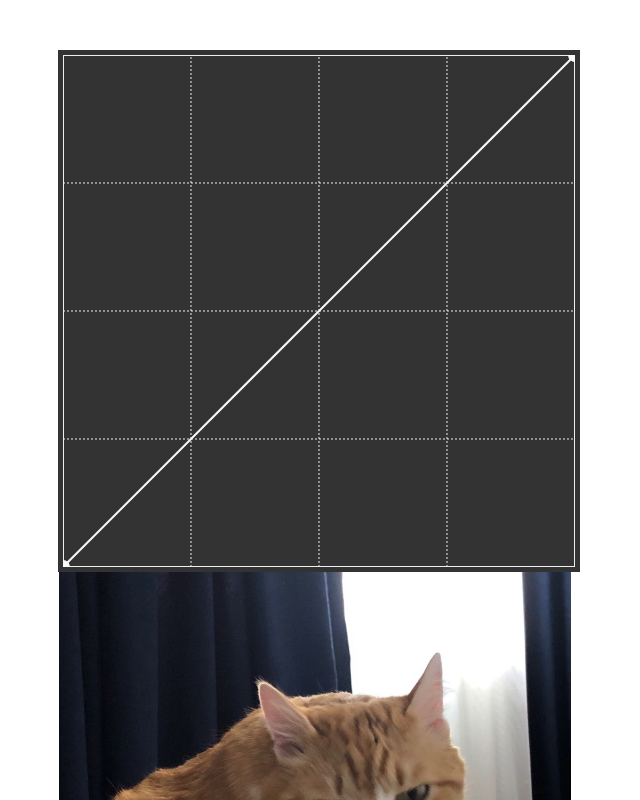
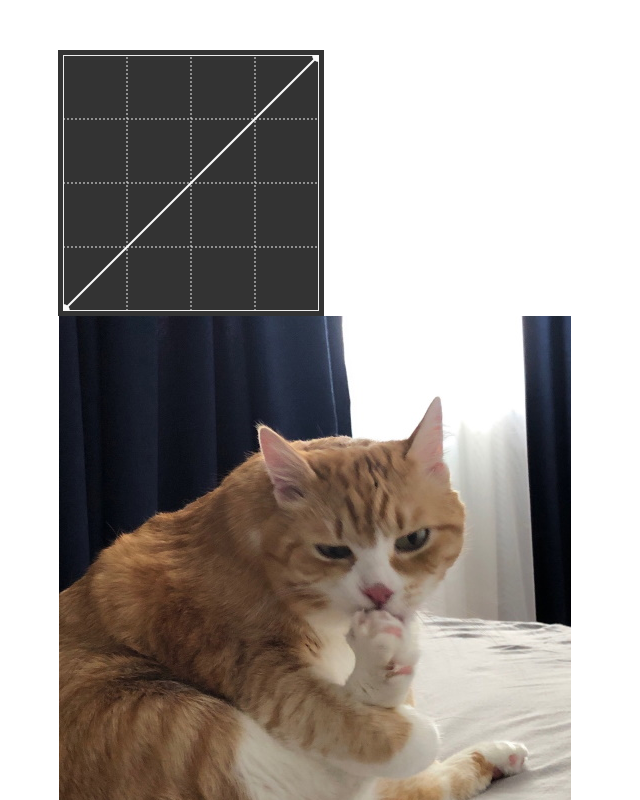
Before and after one commit to skorikovkr/color-correction, a Vue app: page / in a window 1280 px wide. Shown: the top 800 px of the page, without its empty margins (0-640 px from the left). Built offline with nearby package versions, Linux system fonts and the light colour scheme.

Commit message:
color-correction 1.0

```diff
--- a/src/App.vue
+++ b/src/App.vue
@@ -21,6 +21,20 @@ onMounted(() => {
   }
 })
 
+const affectRedChannel = true;
+const affectGreenChannel = true;
+const affectBlueChannel = true;
+
+const correctColor = (oldValue: number, ps: CubicSplineInterpolationResult) => {
+  let newBlueVal = evaluateInterpolationAtPoint(oldValue, ps);
+  if (newBlueVal != null) {
+    if (newBlueVal > 255)
+      newBlueVal = 255;
+    if (newBlueVal < 0)
+      newBlueVal = 0;
+  }
+  return newBlueVal;
+}
 
 const onCurveChanged = (ps: CubicSplineInterpolationResult) => {
   if (ctx.value != null && imageCanvas.value != null) {
@@ -28,16 +42,12 @@ const onCurveChanged = (ps: CubicSplineInterpolationResult) => {
     const imageData = ctx.value.getImageData(0, 0, imageCanvas.value.width, imageCanvas.value.height);
     const data = imageData.data;
     for (let i = 0; i < data.length; i += 4) {
-      // data[i] = 255 - data[i]; // red
-      // data[i + 1] = 255 - data[i + 1]; // green
-      let newBlueVal = evaluateInterpolationAtPoint(data[i+2], ps);
-      if (newBlueVal != null) {
-        if (newBlueVal > 255)
-          newBlueVal = 255;
-        if (newBlueVal < 0)
-          newBlueVal = 0;
-        data[i + 2] = newBlueVal;
-      }
+      if (affectRedChannel)
+        data[i] = correctColor(data[i], ps) ?? 0;
+      if (affectGreenChannel)
+        data[i + 1] = correctColor(data[i+1], ps) ?? 0;
+      if (affectBlueChannel)
+        data[i + 2] = correctColor(data[i+2], ps) ?? 0;
     }
     ctx.value.putImageData(imageData, 0, 0);
   }
--- a/src/components/CurveCanvas.vue
+++ b/src/components/CurveCanvas.vue
@@ -20,8 +20,8 @@ const props = defineProps({
     size: {
         type: Object as PropType<Size>,
         default: {
-            width: 512,
-            height: 512
+            width: 256,
+            height: 256
         }
     },
     pointRadius: {
```
